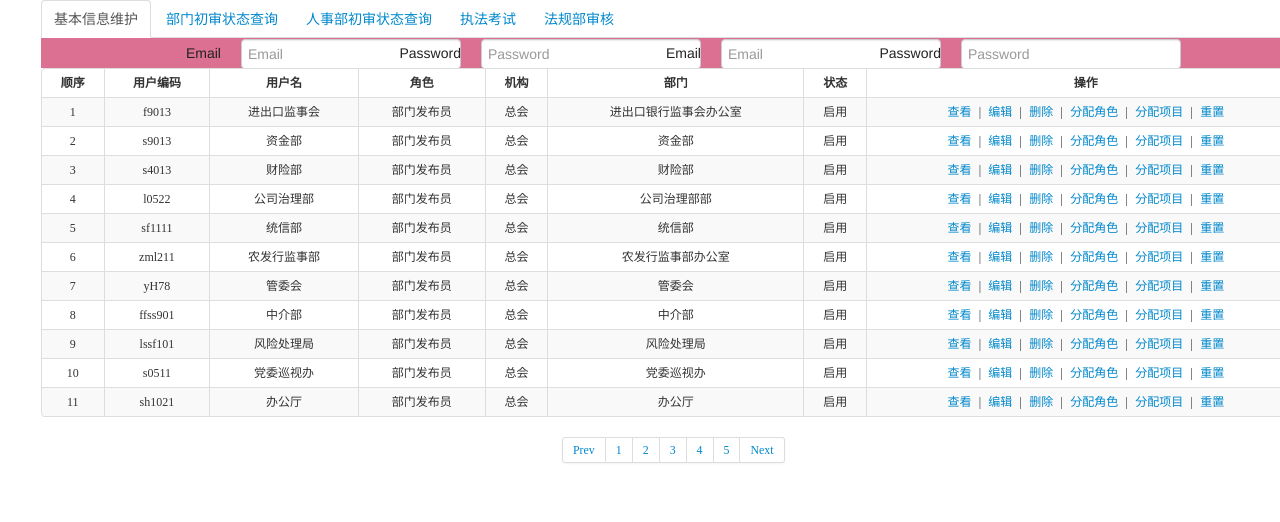
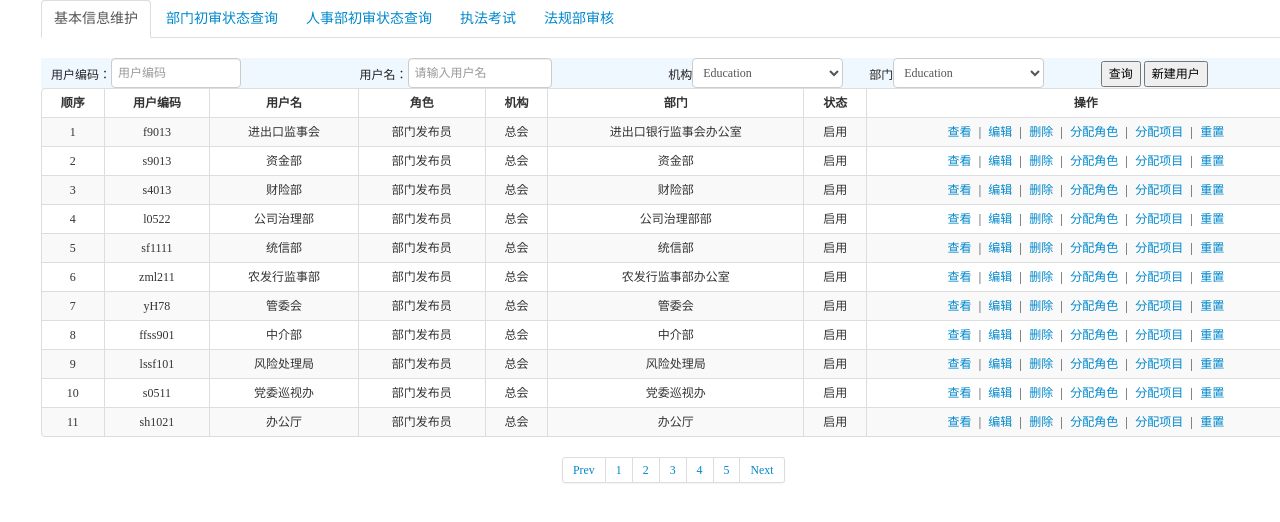
Before and after one commit to liumin2020/Zhong-jg20190826, a plain HTML site: page page/zfry/tableMenusPage.html in a window 1280 px wide. Shown: the top 522 px of the page. Drawn offline with Linux system fonts and the light colour scheme.

Commit message:
headFormInformation

```diff
--- a/css/index.css
+++ b/css/index.css
@@ -118,6 +118,11 @@ html,body,div,input,table,p,h1,h2,h3,h4,h5,h6,tr,td,img,ul,li{
   background:#fff;
 }
 /*  */
+.tabbable{
+  font-size:14px;
+  font-weight:400;
+  font-family:"microsoft yahei";
+}
 .tabbableBoxPaddingLeft{
   padding-left:1.2%;
 }
--- a/page/zfry/tableMenusPage.html
+++ b/page/zfry/tableMenusPage.html
@@ -27,17 +27,47 @@
   .formBackgroundColor {
     width: 100%;
     height: 30px;
-    line-height: 30px;
-    overflow:hidden;
+    line-height:30px;
+    overflow: hidden;
     font-size: 12px;
     font-weight: 300;
     color: #222;
     text-align: center;
     vertical-align: middle;
     background: palevioletred;
+    background:aliceblue;
   }
+  .formBackgroundColor .span3 label,.formBackgroundColor .span2 label,.formBackgroundColor .span3 input,.formBackgroundColor .span2 select{
+    display:inline-block;
+    float:left;
+    vertical-align:middle;
+    font-size:12px;
+    font-weight:200;
+    font-family:"microsoft yahei";
+  }
+  .formBackgroundColor .span3 label,.formBackgroundColor .span2 label{
+     margin:7px 0 7px 10px;
+  }
+  .formBackgroundColor .span2 select{
+    width:80%;
+  }
+.formBackgroundColor input{
+  display:inline-block;
+  width:130px;
+  font-size:12px;
+  color:#999;
+  font-weight:200;
+  vertical-align:middle;
+}
+.formBackgroundColor .span2 button{
+  font-size:12px;
+  font-weight:300;
+  font-family:"microsoft yahei";
 
-
+}
+  .form-horizontal .control-label {
+    width: 0;
+  }
 
   .tableDateListInformation {
     width: 100%;
@@ -46,9 +76,11 @@
     font-weight: 300;
     font-family: "microsoft yahei";
   }
-  .tableDateListInformation  table{
-    margin-bottom:0;
+
+  .tableDateListInformation table {
+    margin-bottom: 0;
   }
+
   .tableDateListInformation a {
     padding: 1%;
     font-size: 12px;
@@ -71,11 +103,9 @@
     font-family: "microsoft yahei";
     font-style: normal;
   }
-  .nav{
-    margin-bottom:0;
-  }
+
   .form-horizontal {
-    margin:0;
+    margin: 0;
   }
 </style>
 
@@ -112,41 +142,36 @@
         <div class="tab-pane active" id="panel-s1">
           <!-- form Area -->
           <div class="formBackgroundColor">
-      <form class="form-horizontal ">
+            <div class="row-fluid">
               <div class="span3">
-          <div class="control-group">
-            <label class="control-label" for="inputEmail">Email</label>
-            <div class="controls">
-              <input type="text" id="inputEmail" placeholder="Email">
+                <label>用户编码：</label>
+                <input type="text" placeholder="用户编码"  class="input-block-level"/>
+              </div>
+              <div class="span3">
+                <label>用户名：</label>
+                <input type="text" placeholder="请输入用户名" />
+              </div>
+              <div class="span2">
+                <label>机构</label>
+                <select>
+                  <option value="Education">Education</option>
+                  <option value="IT">IT</option>
+                  <option value="Company">Company</option>
+                </select>
+              </div>
+              <div class="span2">
+                <label>部门</label>
+                <select>
+                  <option value="Education">Education</option>
+                  <option value="IT">IT</option>
+                  <option value="Company">Company</option>
+                </select>
+              </div>
+              <div class="span2">
+                <button>查询</button>
+                <button>新建用户</button>
               </div>
             </div>
-        </div>
-        <div class="span3">
-          <div class="control-group">
-            <label class="control-label" for="inputPassword">Password</label>
-            <div class="controls">
-              <input type="password" id="inputPassword" placeholder="Password">
-            </div>
-          </div>
-        </div>
-        <div class="span3">
-          <div class="control-group">
-            <label class="control-label" for="inputEmail">Email</label>
-            <div class="controls">
-              <input type="text" id="inputEmail" placeholder="Email">
-            </div>
-          </div>
-        </div>
-        <div class="span3">
-          <div class="control-group">
-            <label class="control-label" for="inputPassword">Password</label>
-            <div class="controls">
-              <input type="password" id="inputPassword" placeholder="Password">
-            </div>
-          </div>
-        </div>
-
-      </form>
           </div>
           <!--/ form Area -->
           <!-- tableDateListInformation -->
```
Lines whose indentation alone changed are shown as unchanged.
